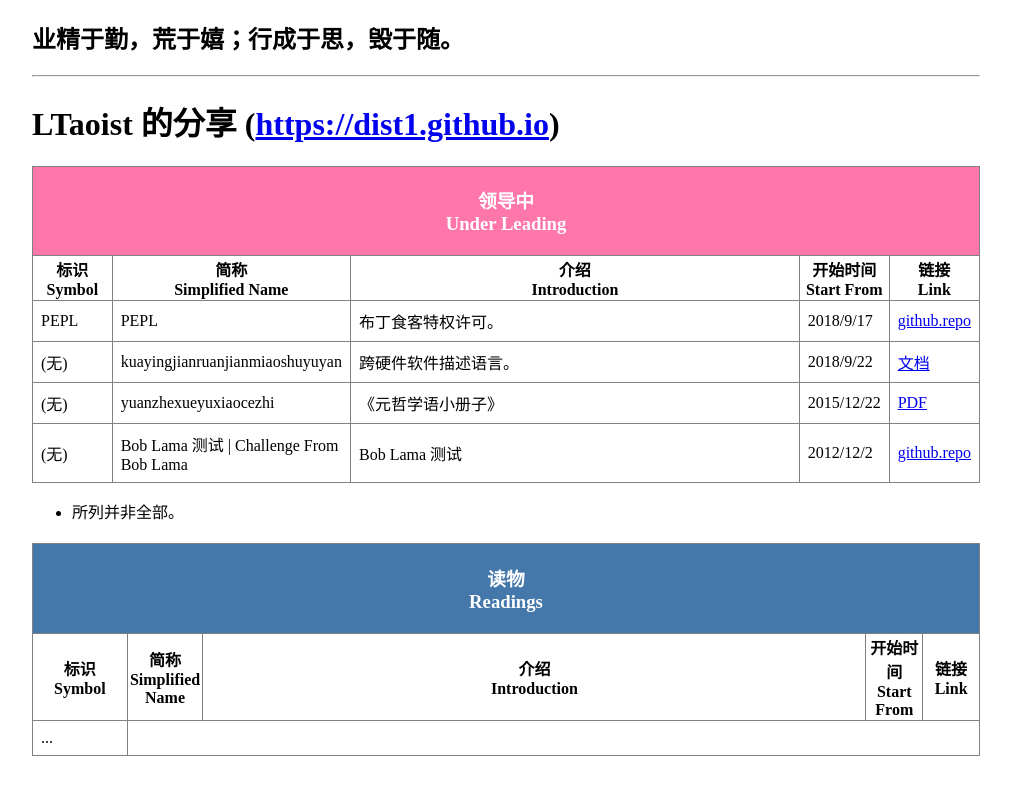
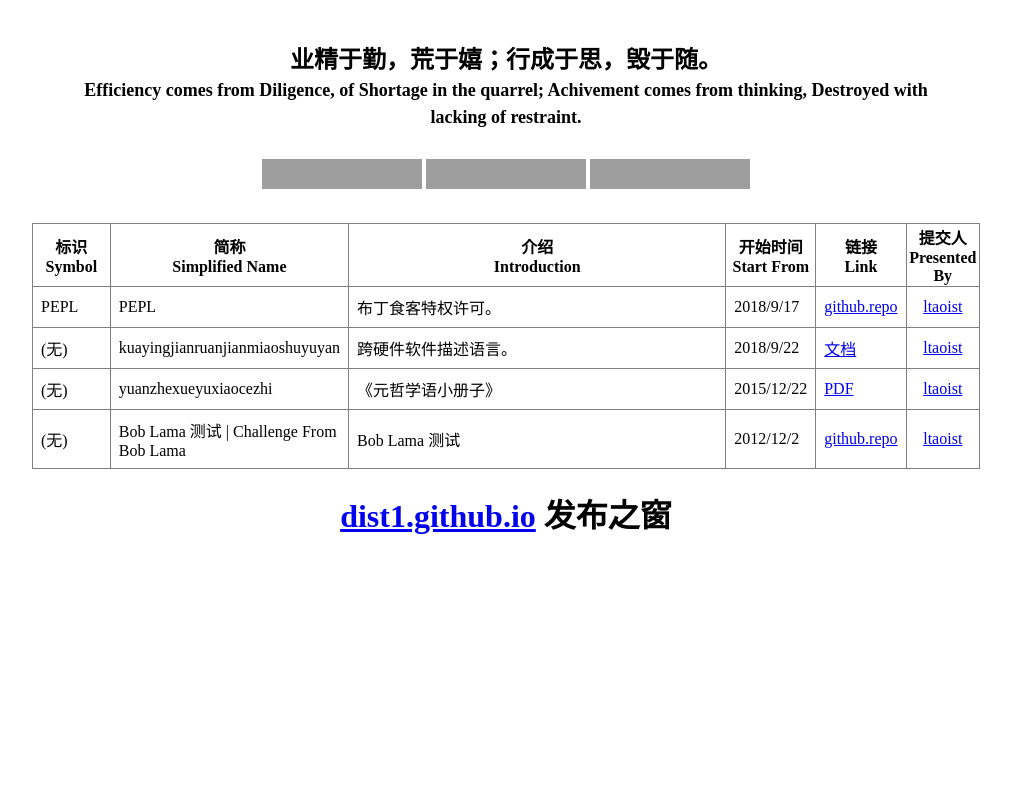
Before and after one commit to HWP-ai/dist1.github.io, a plain HTML site: page index.html in a window 1280 px wide. Shown: the whole page, without its empty margins (134-1145 px from the left). Drawn offline with Linux system fonts and the light colour scheme; grey boxes are pictures that could not be loaded.

Commit message:
update index.html

```diff
--- a/index.html
+++ b/index.html
@@ -2,39 +2,70 @@
 <html>
   <head>
     <meta charset="UTF8">
-    <title>LTaoist的分享</title>
+    <title>dist1.github.io 发布之窗</title>
     <style>
+
       .page{
 	  max-width: 1200px;
 	  width: 75%;
-	  margin: 0 auto;
+	  margin: 40px auto;
       }
       table{
 	  width: 100%;
 	  border-collapse: collapse;
+	  margin-top: 30px;
       }
       table td{
 	  padding: 8px;
       }
+      table td + td + td + td + td +td {
+	  text-align: center;
+      }
+
+      .quote{
+	  text-align: center;
+	  margin: 40px 40px 30px 40px;
+      }
+
+      .quote .en{
+	  font-size: 0.75em;
+      }
+
+      .logo{
+	  text-align: center;
+      }
+
+      .button{
+	  text-align: center;
+      }
+
     </style>
   </head>
   <body>
     <div class="page">
-      <h2>业精于勤，荒于嬉；行成于思，毁于随。</h2>
-      <hr>
-      <h1>LTaoist 的分享 (<a href="https://dist1.github.io">https://dist1.github.io</a>) </h1>
+
+      <h2 class="quote">业精于勤，荒于嬉；行成于思，毁于随。
+	<br>
+	<span class="en">Efficiency comes from Diligence, of Shortage in the quarrel; Achivement comes from thinking, Destroyed with lacking of restraint.</span>
+      </h2>
+
+      <div class="button">
+	<iframe src="https://ghbtns.com/github-btn.html?user=dist1&repo=dist1.github.io&type=star&count=true&size=large" frameborder="0" scrolling="0" width="160px" height="30px"></iframe>
+	<iframe src="https://ghbtns.com/github-btn.html?user=dist1&repo=dist1.github.io&type=watch&count=true&size=large&v=2" frameborder="0" scrolling="0" width="160px" height="30px"></iframe>
+	<iframe src="https://ghbtns.com/github-btn.html?user=dist1&repo=dist1.github.io&type=fork&count=true&size=large&v=2" frameborder="0" scrolling="0" width="160px" height="30px"></iframe>
+      </div>
+
       <div style="margin: 20px 0">
+
 	<table border="1">
 	  <thead>
-	    <tr style="background: #f7a; color: #fff;">
-	      <th colspan="5"><h3>领导中<br>Under Leading</h3></th>
-	    </tr>
 	    <tr>
 	      <th width="10%">标识<br>Symbol</th>
 	      <th width="8%">简称<br>Simplified Name</th>
-	      <th width="70%">介绍<br>Introduction</th>
+	      <th width="62%">介绍<br>Introduction</th>
 	      <th width="6%">开始时间<br>Start From</th>
 	      <th width="6%">链接<br>Link</th>
+	      <th width="8%">提交人<br>Presented By</th>
 	    </tr>
 	  </thead>
 	  <tbody>
@@ -46,6 +77,9 @@
 	      <td>
 		<a target="_blank" href="https://github.com/dist1/Pudding-Eater-Prerogative-License">github.repo</a>
 	      </td>
+	      <td>
+		<a href="https://dist1.github.io/ltaoist/">ltaoist</a>
+	      </td>
 	    </tr>
 
 	    <tr>
@@ -55,6 +89,9 @@
 	      <td>2018/9/22</td>
 	      <td>
 		<a target="_blank" href="https://dist1.github.io/kuayingjianruanjianmiaoshuyuyan/">文档</a>
+	      </td>
+	      <td>
+		<a href="https://dist1.github.io/ltaoist/">ltaoist</a>
 	      </td>
 	    </tr>
 
@@ -66,6 +103,9 @@
 	      <td>
 		<a target="_blank" href="https://dist1.github.io/yuanzhexueyuxiaocezhi/%E5%85%83%E5%93%B2%E5%AD%A6%E8%AF%AD%E5%B0%8F%E5%86%8C%E5%AD%90.pdf">PDF</a>
 	      </td>
+	      <td>
+		<a href="https://dist1.github.io/ltaoist/">ltaoist</a>
+	      </td>
 	    </tr>
 
 	    <tr>
@@ -75,37 +115,19 @@
 	      <td>2012/12/2</td>
 	      <td>
 		<a target="_blank" href="https://github.com/dist1/Challenge-From-Bob-Lama">github.repo</a>
+	      <td>
+		<a href="https://dist1.github.io/ltaoist/">ltaoist</a>
+	      </td>
 	      </td>
 	    </tr>
 
 
 	  </tbody>
+
 	</table>
-	<ul>
-	  <li>所列并非全部。</li>
-	</ul>
-      </div>
 
-      <div style="">
-	<table border="1">
-	  <thead>
-	    <tr style="background: #47a; color: #fff;">
-	      <th colspan="5"><h3>读物<br>Readings</h3></th>
-	    </tr>
-	    <tr>
-	      <th width="10%">标识<br>Symbol</th>
-	      <th width="8%">简称<br>Simplified Name</th>
-	      <th width="70%">介绍<br>Introduction</th>
-	      <th width="6%">开始时间<br>Start From</th>
-	      <th width="6%">链接<br>Link</th>
-	    </tr>
-	  </thead>
-	  <tbody>
-	    <tr>
-	      <td>...</td>
-	    </tr>
-	  </tbody>
-	</table>
+	<h1 class="logo"><a href="htttps://dist1.github.io">dist1.github.io</a> 发布之窗 </h1>
+
       </div>
 
     </div>
```
